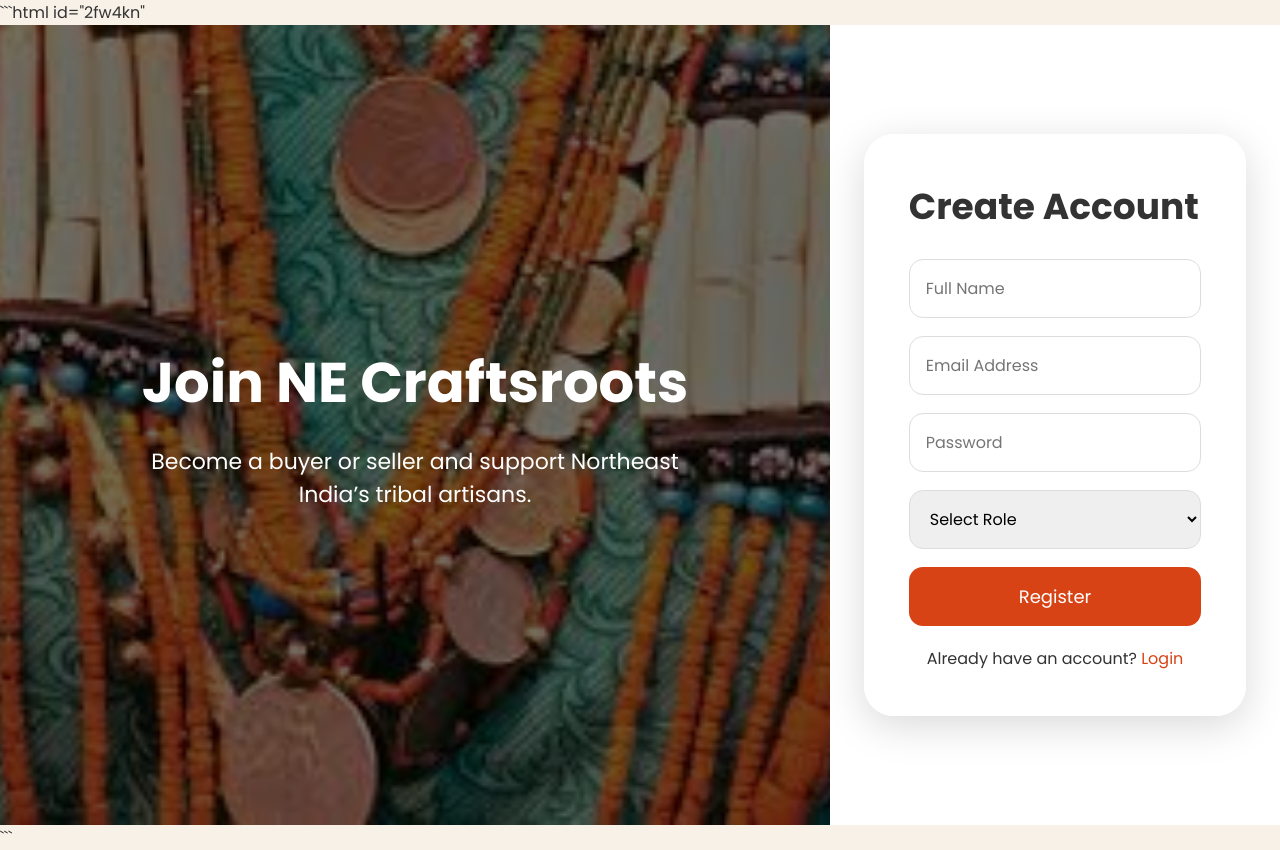
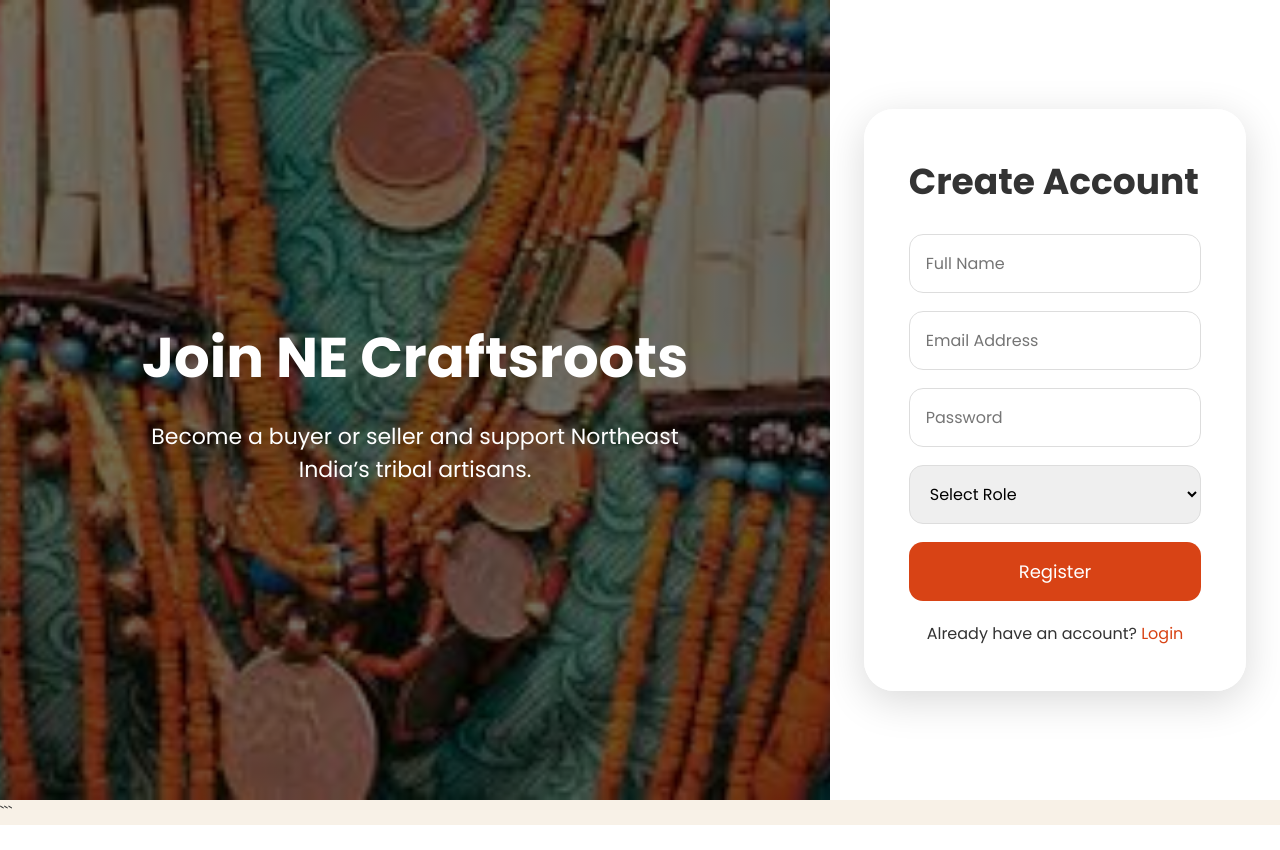
Before and after one commit to anishthakur7897-stack/vibe-build, a Flask app: page /register in a window 1280 px wide. After the commit the page ends 825 px from the top, so only its background shows below. Run offline with Flask 3, Linux system fonts and the light colour scheme.

Commit message:
updated website changes

````diff
--- a/templates/login.html
+++ b/templates/login.html
@@ -1,4 +1,4 @@
-```html
+
 <!DOCTYPE html>
 <html lang="en">
 <head>
--- a/templates/register.html
+++ b/templates/register.html
@@ -1,4 +1,4 @@
-```html id="2fw4kn"
+
 <!DOCTYPE html>
 <html lang="en">
 <head>
````
